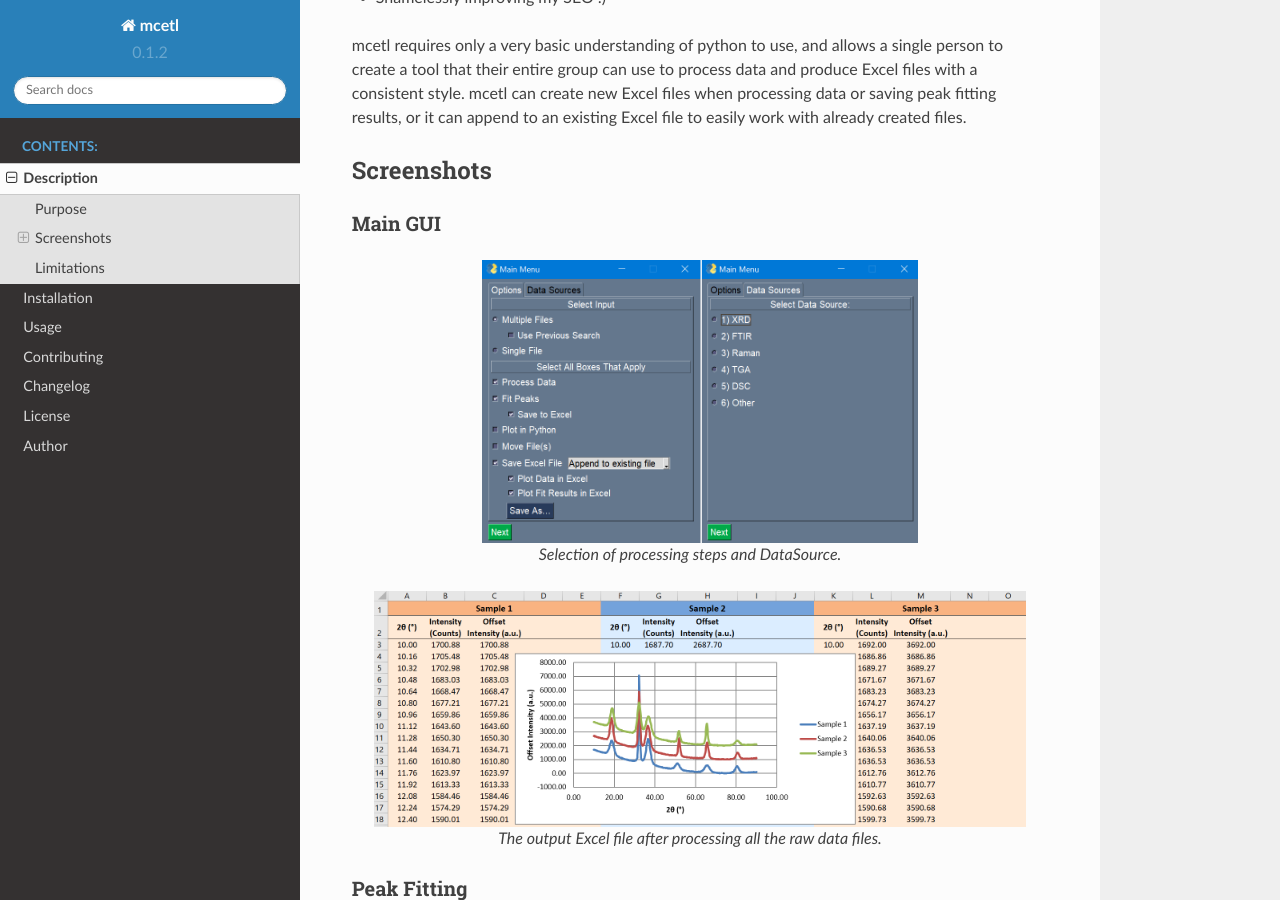
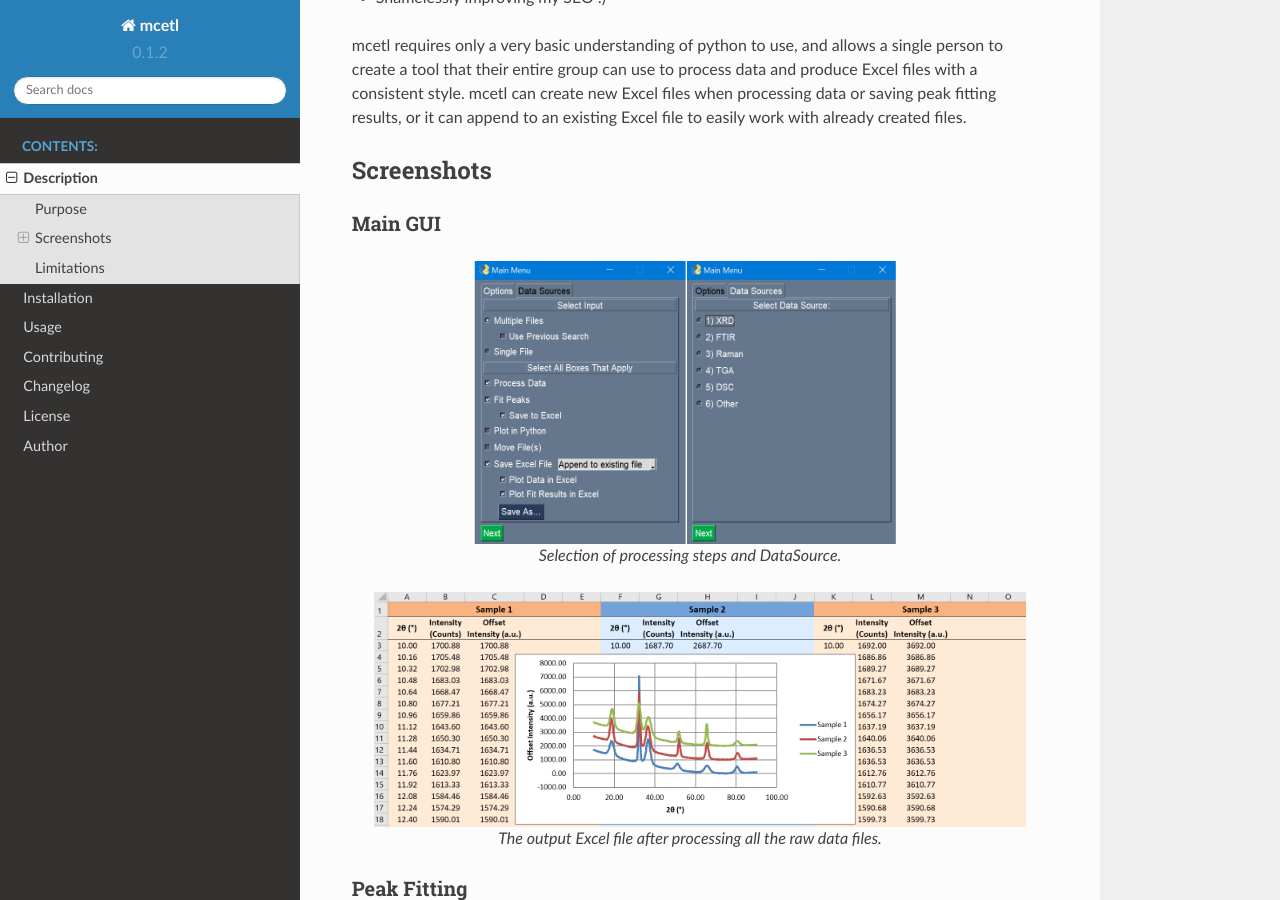
Before and after one commit to derb12/mcetl, a Sphinx documentation site: the page built from docs/description.rst, in a window 1280 px wide and 900 px high, scrolled down 374 px. Built offline with Sphinx 7.4.7 and the Read the Docs theme 2.0.0, drawn with Linux system fonts in a browser that asks for light colours.

Commit message:
Fixed main menu image
Added transparent sections to the side of the main menu image so that it looks better even when not scaled properly.

```diff
--- a/README.rst
+++ b/README.rst
@@ -334,8 +334,8 @@ Main GUI
 
 .. figure:: https://github.com/derb12/mcetl/raw/master/docs/images/main_menu.png
    :align: center
-   :width: 968 px
-   :height: 630 px
+   :width: 1600 px
+   :height: 632 px
    :scale: 45 %
 
    Selection of processing steps and DataSource.
--- a/docs/description.rst
+++ b/docs/description.rst
@@ -29,8 +29,8 @@ Main GUI
 
 .. figure:: images/main_menu.png
    :align: center
-   :width: 968 px
-   :height: 630 px
+   :width: 1600 px
+   :height: 632 px
    :scale: 45 %
 
    Selection of processing steps and DataSource.
```
Also changed, not shown: docs/images/main_menu.png.
